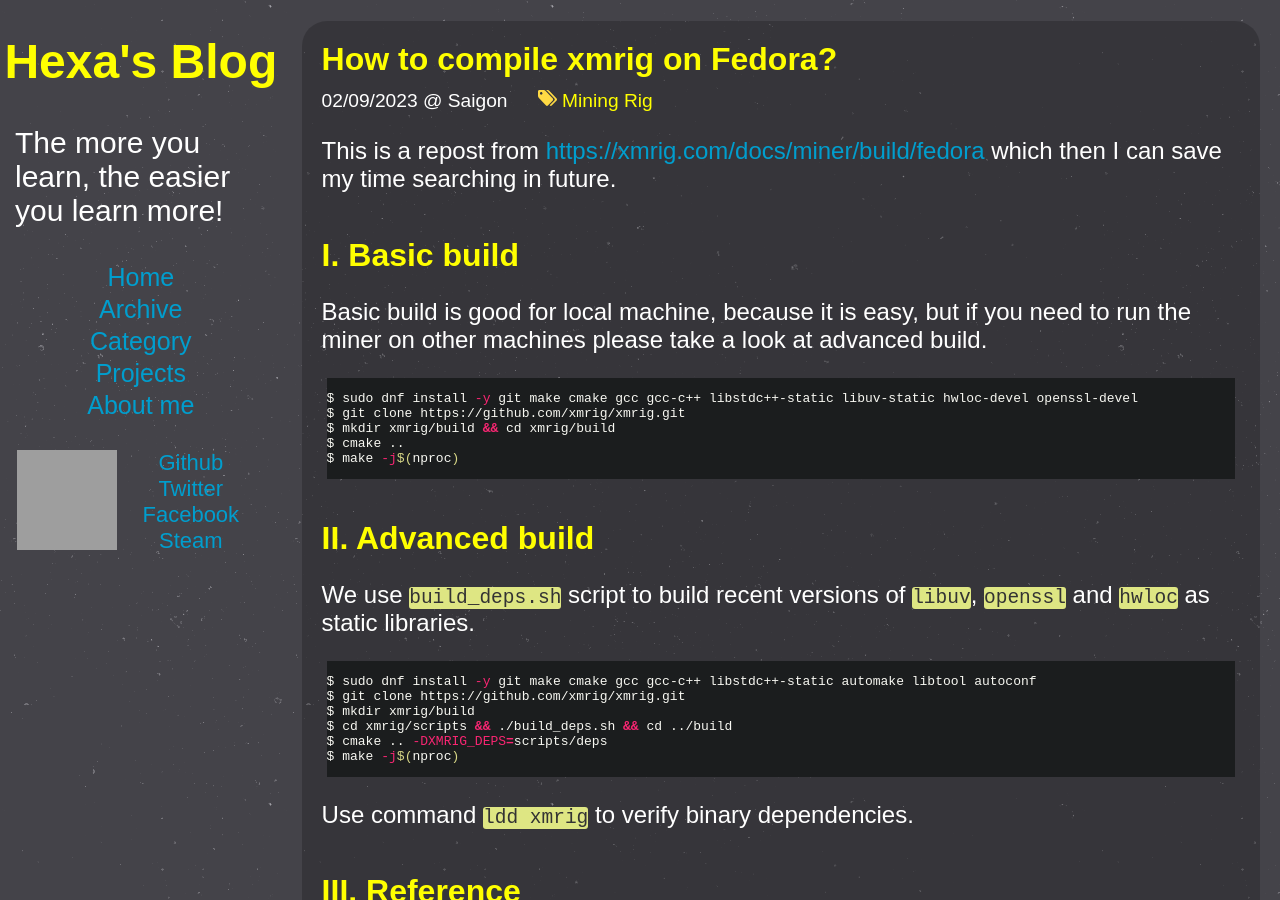
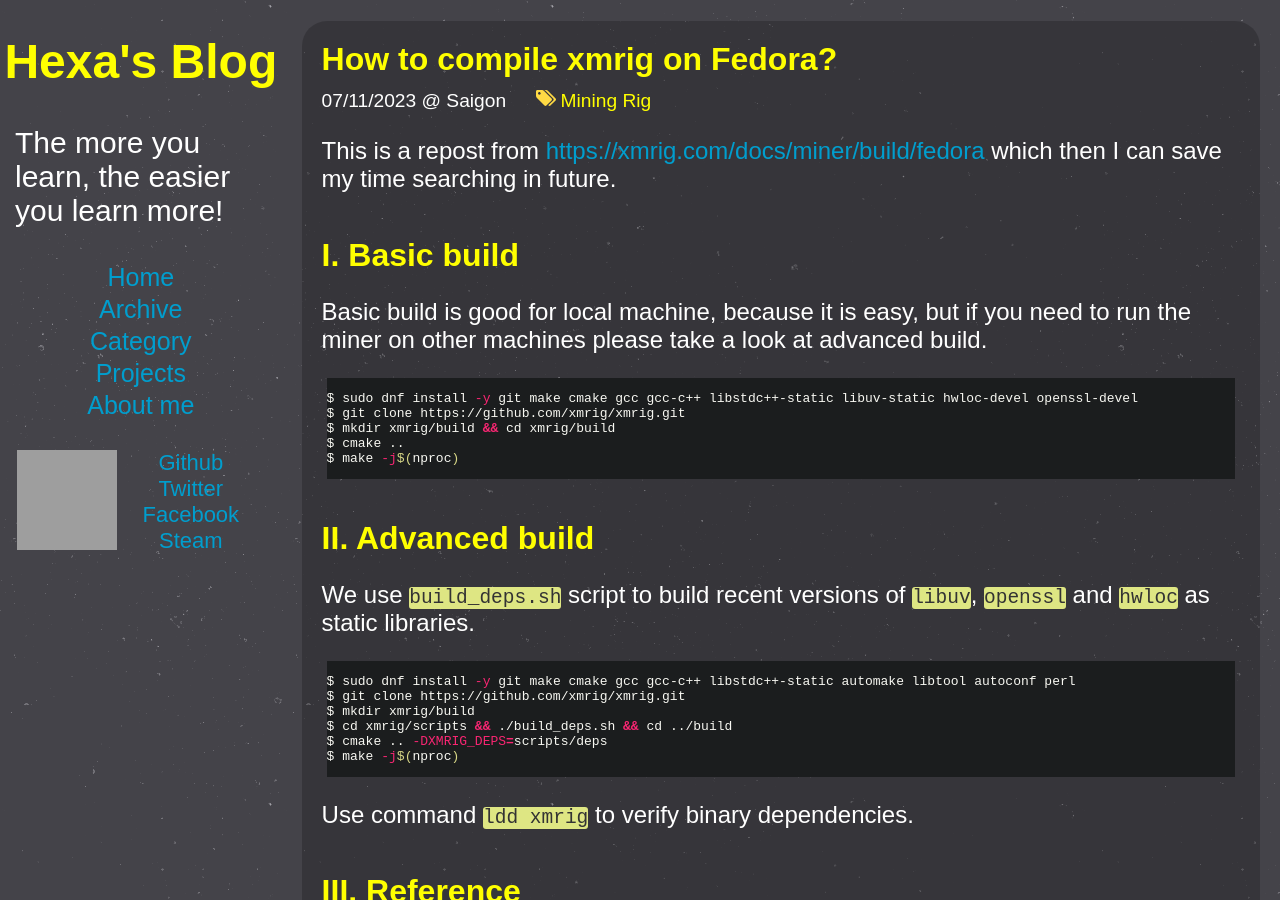
Before and after one commit to nguyenvinhlinh/nguyenvinhlinh.github.io, a Jekyll site: the page built from _posts/2023-09-02-How-to-compile-xmrig-on-fedora.md, in a window 1280 px wide. Built offline with Jekyll 4.4.1, drawn with Linux system fonts in a browser that asks for light colours; comment, search, counter and statistics services are not loaded; grey boxes are pictures that could not be loaded.

Commit message:
update compile xmrig.

```diff
--- a/_posts/2023-09-02-How-to-compile-xmrig-on-fedora.md
+++ b/_posts/2023-09-02-How-to-compile-xmrig-on-fedora.md
@@ -2,7 +2,7 @@
 layout: post
 title: "How to compile xmrig on Fedora?"
 date: 2023-09-02 11:43:55
-update:
+update: 2023-11-07 19:08:00
 location: Saigon
 tags:
 - monero
@@ -30,7 +30,7 @@
 We use `build_deps.sh` script to build recent versions of `libuv`, `openssl` and `hwloc` as static libraries.
 
 {% highlight sh %}
-$ sudo dnf install -y git make cmake gcc gcc-c++ libstdc++-static automake libtool autoconf
+$ sudo dnf install -y git make cmake gcc gcc-c++ libstdc++-static automake libtool autoconf perl
 $ git clone https://github.com/xmrig/xmrig.git
 $ mkdir xmrig/build
 $ cd xmrig/scripts && ./build_deps.sh && cd ../build
```
